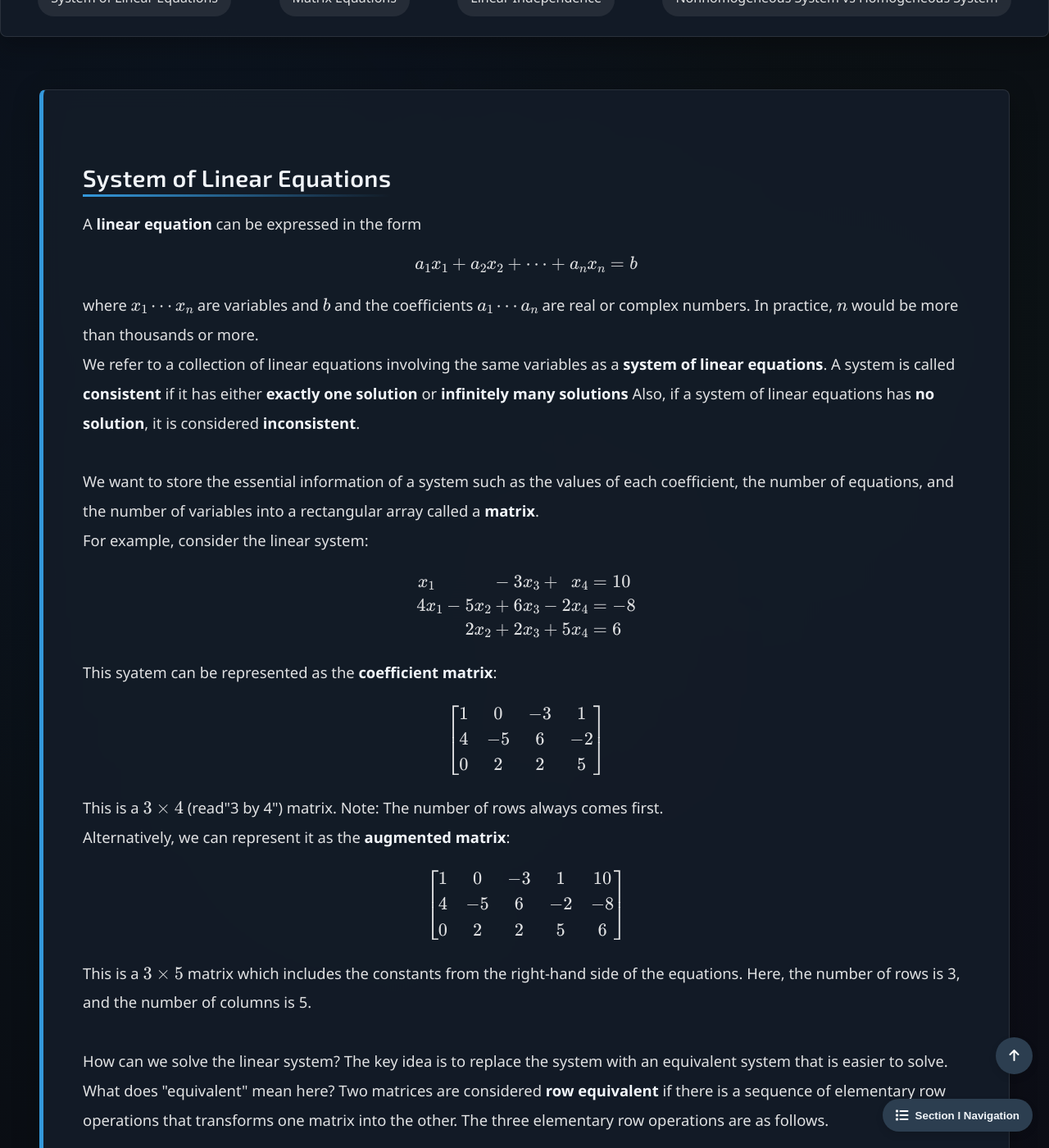
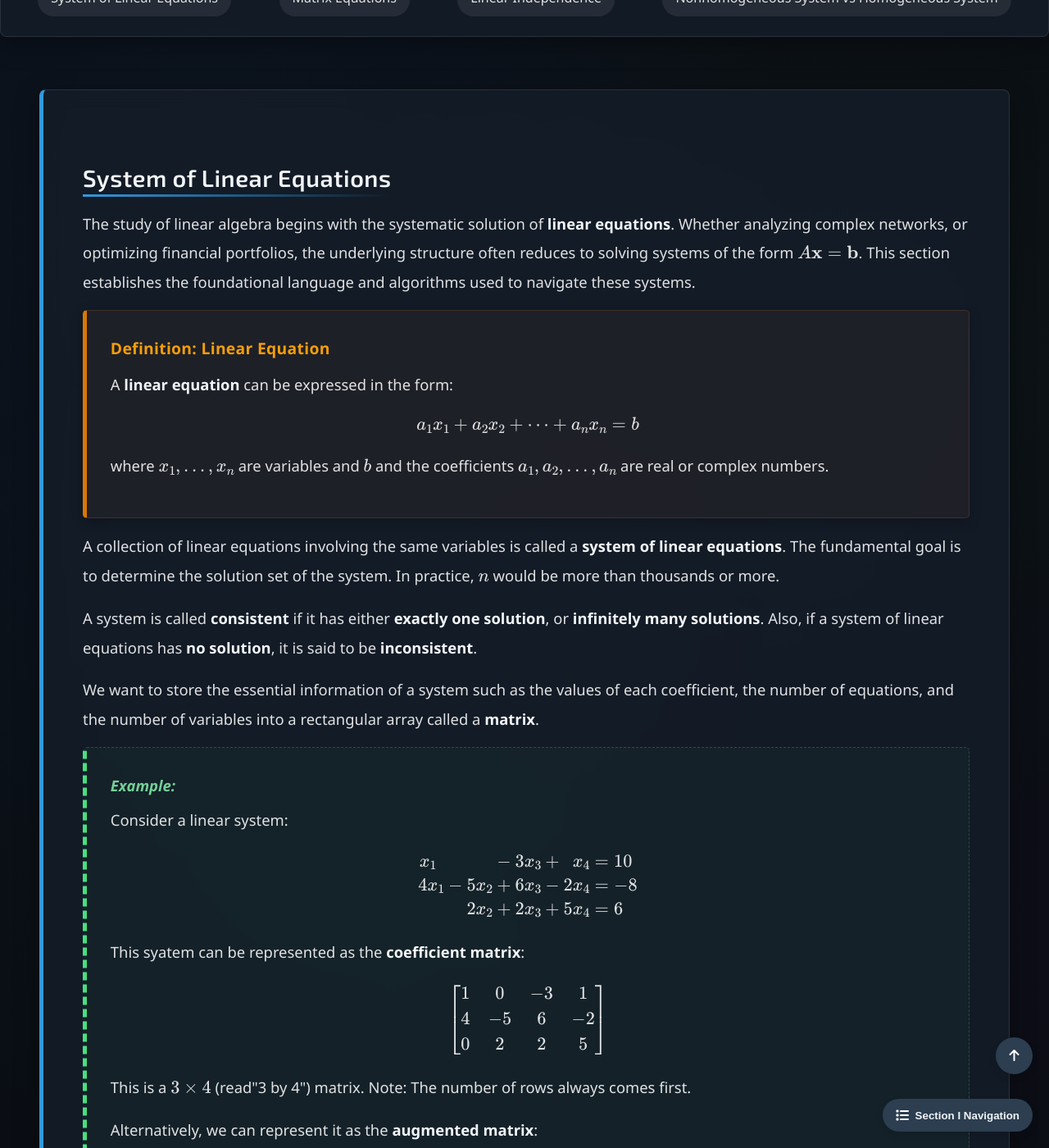
Before and after one commit to Yusukey01/yusukey01.github.io, a Jekyll site: the page built from Mathematics/Linear_algebra/linear_equations.html, in a window 1280 px wide and 1400 px high, scrolled down 520 px. Shown: the whole window at 82% size. Built offline with Jekyll 4.4.1, drawn with Linux system fonts in a browser that asks for light colours; some of the changed text lies outside the part shown.

```diff
--- a/Mathematics/Linear_algebra/linear_equations.html
+++ b/Mathematics/Linear_algebra/linear_equations.html
@@ -30,19 +30,44 @@ uses_python: false
             <section id="system" class="section-content">
                 <h2>System of Linear Equations</h2>
                 <p>
-            A <strong>linear equation</strong> can be expressed in the form
+                    The study of linear algebra begins with the systematic solution of <strong>linear equations</strong>.
+                    Whether analyzing complex networks, or optimizing financial portfolios, the underlying structure
+                    often reduces to solving systems of the form \(A\mathbf{x} = \mathbf{b}\).
+                    This section establishes the foundational language and algorithms used to navigate these systems.
+                </p>
+
+                <div class="theorem">
+                        <span class="theorem-title">Definition: Linear Equation</span>
+                        <p>
+                            A <strong>linear equation</strong> can be expressed in the form:
                             \[
                             a_1x_1 + a_2x_2 + \cdots + a_nx_n = b
                             \]
-            where \(x_1 \cdots x_n \) are variables and \(b\) and the coefficients \(a_1 \cdots a_n\) are real or complex numbers.
-            In practice, \(n\) would be more than thousands or more.
-            <br> We refer to a collection of linear equations involving the same variables as a <strong>system of linear equations</strong>.
-            A system is called <strong>consistent</strong> if it has either <strong>exactly one solution</strong> or <strong>infinitely many solutions</strong>
-            Also, if a system of linear equations has <strong>no solution</strong>, it is considered <strong>inconsistent</strong>.
-            <br><br>
+                            where \(x_1, \dots, x_n\) are variables and \(b\) and the coefficients
+                            \(a_1, a_2, \dots, a_n\) are real or complex numbers.
+                        </p>
+                </div>
+
+                <p>
+                    A collection of linear equations involving the same variables is called a <strong>system of linear equations</strong>.
+                    The fundamental goal is to determine the solution set of the system. In practice, \(n\) would be more than thousands or more.
+                </p>
+
+                <p>
+                    A system is called <strong>consistent</strong> if it has either <strong>exactly one solution</strong>, or
+                    <strong>infinitely many solutions</strong>. Also, if a system of linear equations has <strong>no solution</strong>,
+                    it is said to be <strong>inconsistent</strong>.
+                </p>
+
+                <p>
                     We want to store the essential information of a system such as the values of each coefficient, the number of equations, and
                     the number of variables into a rectangular array called a <strong>matrix</strong>.
-            <br>For example, consider the linear system:
+                </p>
+
+                <div class="proof">
+                        <span class="proof-title">Example:</span>
+                        <p>
+                            Consider a linear system:
                             \[
                             \begin{align}
                             x_1\phantom{+a_20x_2}-3x_3 + \phantom{0}x_4 &= 10 \\
@@ -50,38 +75,58 @@ uses_python: false
                             \phantom{a_3x_1+} 2x_2 + 2x_3 +5x_4 &=6
                             \end{align}
                             \]
+                        </p>
+                        <p>
                             This syatem can be represented as the <strong>coefficient matrix</strong>:
                             \[
                             \begin{bmatrix} 1 & 0 & -3  & 1\\ 4 & -5 & 6  & -2\\ 0 & 2 & 2  & 5 \end{bmatrix}
                             \]
                             This is a \(3 \times 4\) (read"3 by 4") matrix. Note: The number of rows always comes first.
-            <br>Alternatively, we can represent it as the <strong>augmented matrix</strong>:
+                        </p>
+                        <p>
+                            Alternatively, we can represent it as the <strong>augmented matrix</strong>:
                             \[
                             \begin{bmatrix} 1 & 0 & -3 & 1 & 10\\ 4 & -5 & 6 & -2 & -8\\ 0 & 2 & 2 &  5 & 6 \end{bmatrix}
                             \]
                             This is a \(3 \times 5\) matrix which includes the constants from the right-hand side of the equations.
                             Here, the number of rows is 3, and the number of columns is 5.
-            <br><br>
+                        </p>
+                </div>
+
+                <p>
                     How can we solve the linear system? The key idea is to replace the system with an equivalent system
-            that is easier to solve. What does "equivalent" mean here? Two matrices are considered <strong>row equivalent</strong>
+                    that is easier to solve. What does "equivalent" mean here?
+                </p>
+
+                <div class="theorem">
+                        <span class="theorem-title">Definition: Row Equivalent</span>
+                        <p>
+                            Two matrices are considered <strong>row equivalent</strong>
                             if there is a sequence of elementary row operations that transforms one matrix into the other.
                             The three elementary row operations are as follows.
+                        </p>
                         <ol style="padding-left: 40px;">
                             <li>Replacing one row by the sum of itself and a multiple of another row.</li>
                             <li>Swapping two rows.</li>
                             <li>Multiplying all entries in a row by a nonzero scalar.</li>
                         </ol>
-            <br>
+                </div>
+
+                <p>
                     First, we want to transform our augmented matrix into <strong>row echelon form</strong>, which satisfies
                     following conditions:
-            <br><br>
+                </p>
+
                 <ol style="padding-left: 40px;">
                     <li>All nonzero rows are above any rows of all zeros.</li>
                     <li>The first nonzero entry in each row appears further to the right than the first nonzero
                         entry in the row directly above it.</li>
                     <li>All entries in a column below a leading entry are zero.</li>
-            </ol>
-            <br>
+                </ol><br>
+
+                <div class="proof">
+                    <span class="proof-title">Example:</span>
+                    <p>
                         We apply elementary row operations to the matrix:
                         \[
                         \begin{align*}
@@ -104,14 +149,22 @@ uses_python: false
                         \end{bmatrix}
                         \end{align*}
                         \]
+                    </p>
+                </div>
 
-            <br>The matrix is now in row echelon form. Next, we transform it into <strong>reduced row echelon form(RREF)</strong>.
+                <p>
+                    The matrix is now in row echelon form. Next, we transform it into <strong>reduced row echelon form(RREF)</strong>.
                     A matrix in row echelon form is RREF if it satisfies the following conditions additionally:
-            <br><br>
+                </p>
+
                 <ol style="padding-left: 40px;">
                     <li>The leading entry in each nonzero row is 1.</li>
                     <li>Each leading 1 is the only nonzero entry in its column. </li>
                 </ol>
+
+                <div class="proof">
+                    <span class="proof-title">Example:</span>
+                    <p>
                         \[
                         \begin{align*}
                             &(\text{Row2 $\leftrightarrow$ (Row2 / -5)}) \\\\
@@ -140,7 +193,7 @@ uses_python: false
                             \end{bmatrix}
                         \end{align*}
                         \]
-            <br>Finally, we get the solution of the linear system as follows.
+                        Finally, we get the solution of the linear system as follows.
                         \[
                         \begin{align}
                             x_1 &= -\frac{85}{46}x_4 + \frac{131}{23}\\\\
@@ -149,9 +202,10 @@ uses_python: false
                             x_4 & \text{ is a free variable.}
                         \end{align}
                         \]
-            <br>
                         In this system, any solution is determined by a choice of the <strong>free variable</strong> \(x_4\).
                     </p>
+                </div>
+
             </section>
 
             <section id="m_eq" class="section-content">
```
Lines whose indentation alone changed are shown as unchanged.
